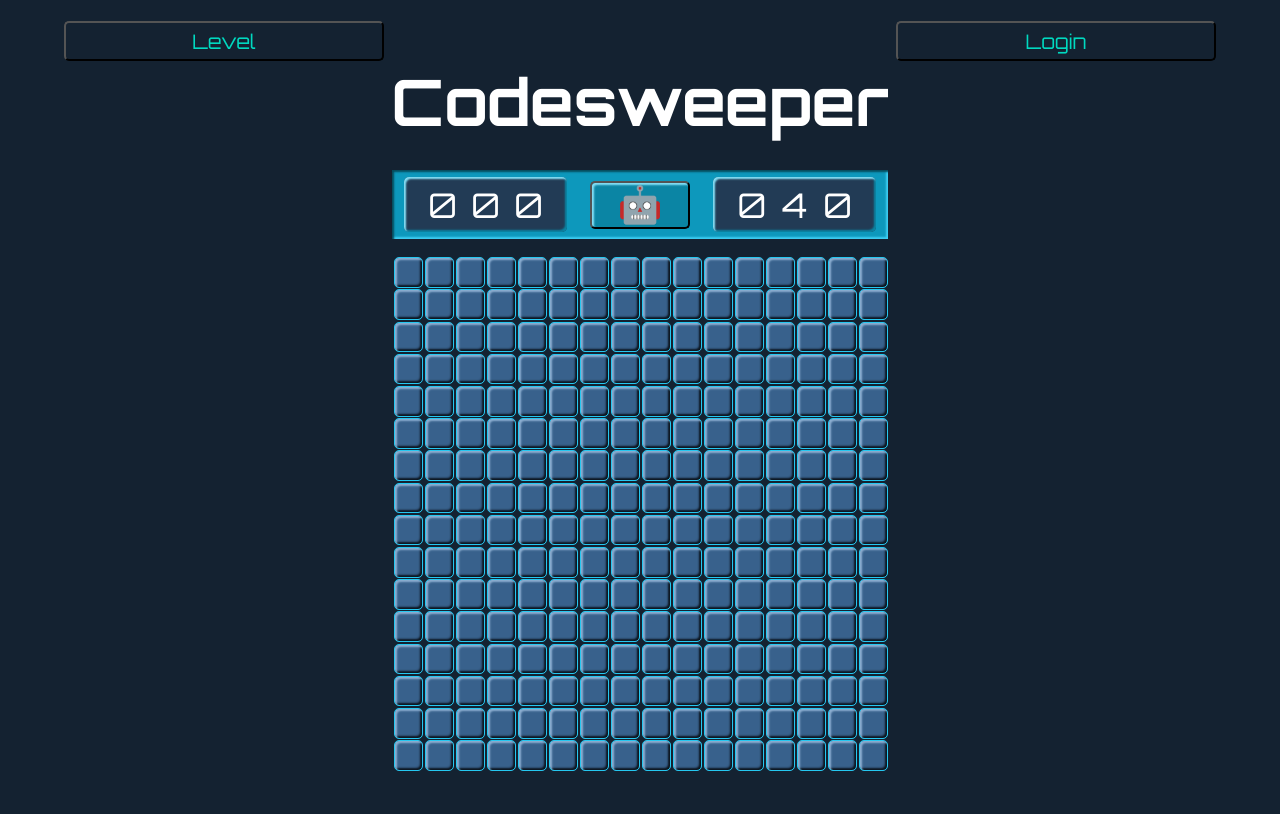
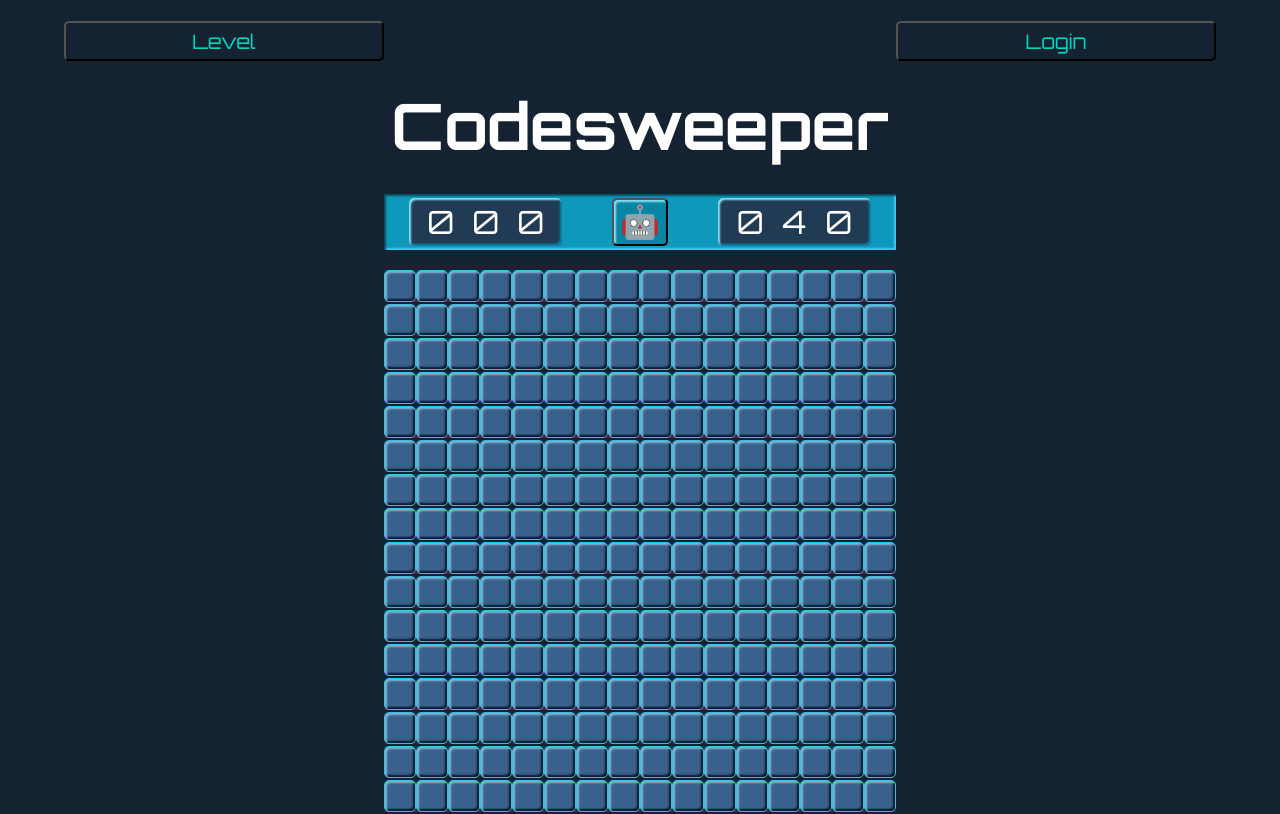
Before and after one commit to kaseywolff/Codesweeper, a React app: page / in a window 1280 px wide. Built offline with nearby package versions, Linux system fonts and the light colour scheme.

Commit message:
fixing styling (incomplete)

```diff
--- a/client/components/Game/Square.jsx
+++ b/client/components/Game/Square.jsx
@@ -28,9 +28,9 @@ const Square = ({ id, isRevealed, isFlagged, value, handleClick, handleRightClic
 
 
   return (
-    <div className='square'>
+    <div>
       <button
-        className={squareClass}
+        className={`square ${squareClass}`}
         id={id}
         onClick={handleClick}
         onContextMenu={handleRightClick}
--- a/client/scss/board.scss
+++ b/client/scss/board.scss
@@ -1,10 +1,14 @@
 @import 'color_palette';
+
+
 #game {
   display: flex;
   position: relative;
   flex-direction: column;
   justify-content: center;
+  align-items: center;
   z-index: 0;
+  margin-top: 3vmin;
 };
 
 #stats {
@@ -12,23 +16,20 @@
   justify-content: space-around;
   align-items: center;
   align-self: center;
-  width: 100%;
-  font-size: 5vmin;
-  height: 10vmin;
-  margin-bottom: 2vmin;
   background-color: $darkblue;
   box-shadow: inset 2px 2px 2px 0 darken($darkblue, 20), inset -2px -2px 2px 0 lighten($darkblue, 20);
   z-index: 0;
+  width: 100%;
+  height: 7vmin;
 
 
   .stats-box {
+    width: 30%;
+    height: 6vmin;
     display: flex;
     justify-content: space-evenly;
     align-items: center;
     color: white;
-    width: 33%;
-    height: 80%;
-    margin: 1%;
     box-shadow: inset 2px 2px 2px 0 lighten($blue, 20), inset -2px -2px 2px 0 darken($blue, 20);
     background-color: darken($grey-blue, 15);
     border-radius: 5px;
@@ -36,21 +37,20 @@
 
   .digit {
     display: flex;
-    font-size: 85%;
-    width: 5%;
     justify-content: center;
+    font-size: 4vmin;
   };
 
   #smile {
+    width: 7vmin;
+    height: 6vmin;
+    font-size: 4vmin;
     background-color: darken($blue, 20);
-    font-size: 4.5vmin;
     text-align: center;
     border-radius: 5px;
     box-shadow: inset 2px 2px 2px 0 lighten($blue, 20), inset -2px -2px 2px 0 darken($blue, 20);
 
     cursor: pointer;
-    margin: 1%;
-    width: 20%;
   };
 };
 
@@ -59,8 +59,6 @@
   flex-direction: column;
   justify-items: center;
   align-items: center;
-  width: 62vmin;
-  height: 75vmin;
   align-self: center;
   z-index: 0;
 };
@@ -68,7 +66,8 @@
 #grid {
   display: grid;
   align-self: center;
-  width: 100%;
-  height: 100%;
   z-index: 0;
+  margin-top: 2.5vmin;
+  // width: 80vmin;
+  // height: 80vmin;
 };
--- a/client/scss/global.scss
+++ b/client/scss/global.scss
@@ -27,6 +27,7 @@ h2 {
   display: flex;
   flex-direction: column;
   justify-content: center;
+  align-items: center;
   margin: 0;
   padding: 0;
   top: 0;
--- a/client/scss/squares.scss
+++ b/client/scss/squares.scss
@@ -1,22 +1,18 @@
 @import 'color_palette';
 
 
+.square {
+  width: 4vmin;
+  height: 4vmin;
+  border-radius: 5px;
+  z-index: 1;
+};
+
 .hidden {
-  // box-sizing:content-box;
-  // float:left;
-  width: 95%;
-  height: 95%;
-  border-radius: 5px;
-
   background-color: darken(rgb(56, 97, 140), 0);
   box-shadow: inset 2px 2px 2px 0 lighten(rgb(56, 97, 140), 30), inset -2px -2px 2px 0 darken(rgb(56, 97, 140), 30);
   border: 1px solid $blue;
-  margin: 2px;
   color: white;
-  // font-family: 'Orbitron', sans-serif;
-  // font-size: x-large;
-  z-index: 1;
-
 
   cursor: pointer;
 
@@ -26,126 +22,54 @@
 }
 
 .flagged {
-  width: 95%;
-  height: 95%;
-  border-radius: 5px;
-
   background-color: darken(rgb(56, 97, 140), 0);
   box-shadow: inset 2px 2px 2px 0 lighten(rgb(56, 97, 140), 30), inset -2px -2px 2px 0 darken(rgb(56, 97, 140), 30);
   border: 1px solid rgb(37, 199, 240);
-  margin: 2px;
   color: rgb(255, 114, 159);
-  font-family: 'Orbitron', sans-serif;
-  // font-size: 4vmin;
-  z-index: 1;
-
 
   cursor: pointer;
 };
 
 .square0 {
-  width: 95%;
-  height: 95%;
-  border-radius: 5px;
-
   background-color: darken(rgb(56, 97, 140), 15);
   border: 2px solid darken(rgb(37, 199, 240), 15);
-  margin: 2px;
   color: darken(rgb(56, 97, 140), 20);
-  font-family: 'Orbitron', sans-serif;
-  // font-size: 90%;
-  z-index: 1;
 
 };
 
 .square1 {
-  width: 95%;
-  height: 95%;
-  border-radius: 5px;
-
   background-color: darken(rgb(56, 97, 140), 15);
   border: 2px solid darken(rgb(37, 199, 240), 15);
-  margin: 2px;
   color: white;
-  font-family: 'Orbitron', sans-serif;
-  // font-size: 80%;
-  z-index: 1;
-
 };
 
 .square2 {
-  width: 95%;
-  height: 95%;
-  border-radius: 5px;
-
   background-color: darken(rgb(56, 97, 140), 15);
   border: 2px solid darken(rgb(37, 199, 240), 15);
-  margin: 2px;
   color: rgb(255, 231, 76);
-  font-family: 'Orbitron', sans-serif;
-  // font-size: 80%;
-  z-index: 1;
-
 };
 
 .square3 {
-  width: 95%;
-  height: 95%;
-  border-radius: 5px;
-
   background-color: darken(rgb(56, 97, 140), 15);
   border: 2px solid darken(rgb(37, 199, 240), 15);
-  margin: 2px;
   color: rgb(0, 217, 192);
-  font-family: 'Orbitron', sans-serif;
-  // font-size: 90%;
-  z-index: 1;
-
 };
 
 .square4 {
-  width: 95%;
-  height: 95%;
-  border-radius: 5px;
-
   background-color: darken(rgb(56, 97, 140), 15);
   border: 2px solid darken(rgb(37, 199, 240), 15);
-  margin: 2px;
   color: rgb(171, 135, 255);
-  font-family: 'Orbitron', sans-serif;
-  // font-size: 90%;
-  z-index: 1;
-
 };
 
 .square5 {
-  width: 95%;
-  height: 95%;
-  border-radius: 5px;
-
   background-color: darken(rgb(56, 97, 140), 15);
   border: 2px solid darken(rgb(37, 199, 240), 15);
-  margin: 2px;
   color: darken($orange, 10);
-  font-family: 'Orbitron', sans-serif;
-  // font-size: 90%;
-  z-index: 1;
-
 };
 
 .squareX {
-  width: 95%;
-  height: 95%;
-  border-radius: 5px;
-
   background-color: rgb(255, 114, 159);
   border: 2px solid rgb(37, 199, 240);
-  margin: 2px;
   color: white;
-  font-family: 'Orbitron', sans-serif;
-  // font-size: 90%;
-
   box-shadow: inset 2px 2px 2px 0 lighten($pink, 20), inset -2px -2px 2px 0 darken($pink, 20);
-  z-index: 1;
-
 };
```
